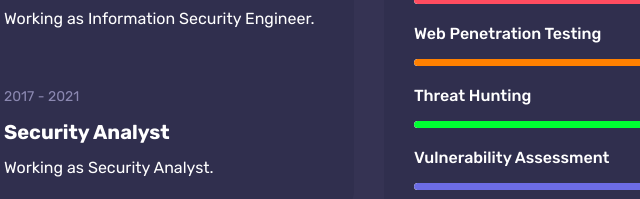
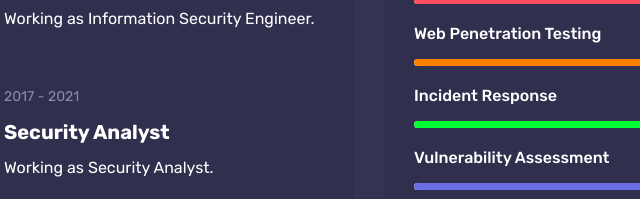
Before and after one commit to galihr-y/galihr-y.github.io, a plain HTML site: page index.html in a window 1280 px wide. Shown: the part 1901-2100 px from the top of the page, 416-1056 px from the left. Drawn offline with Linux system fonts and the light colour scheme.

Commit message:
Update index.html

```diff
--- a/index.html
+++ b/index.html
@@ -351,7 +351,7 @@
 								<!-- skill item -->
 								<div class="skill-item">
 									<div class="skill-info clearfix">
-										<h4 class="float-left mb-3 mt-0">Threat Hunting</h4>
+										<h4 class="float-left mb-3 mt-0">Incident Response</h4>
 										<span class="float-right">90%</span>
 									</div>
 									<div class="progress">
```
